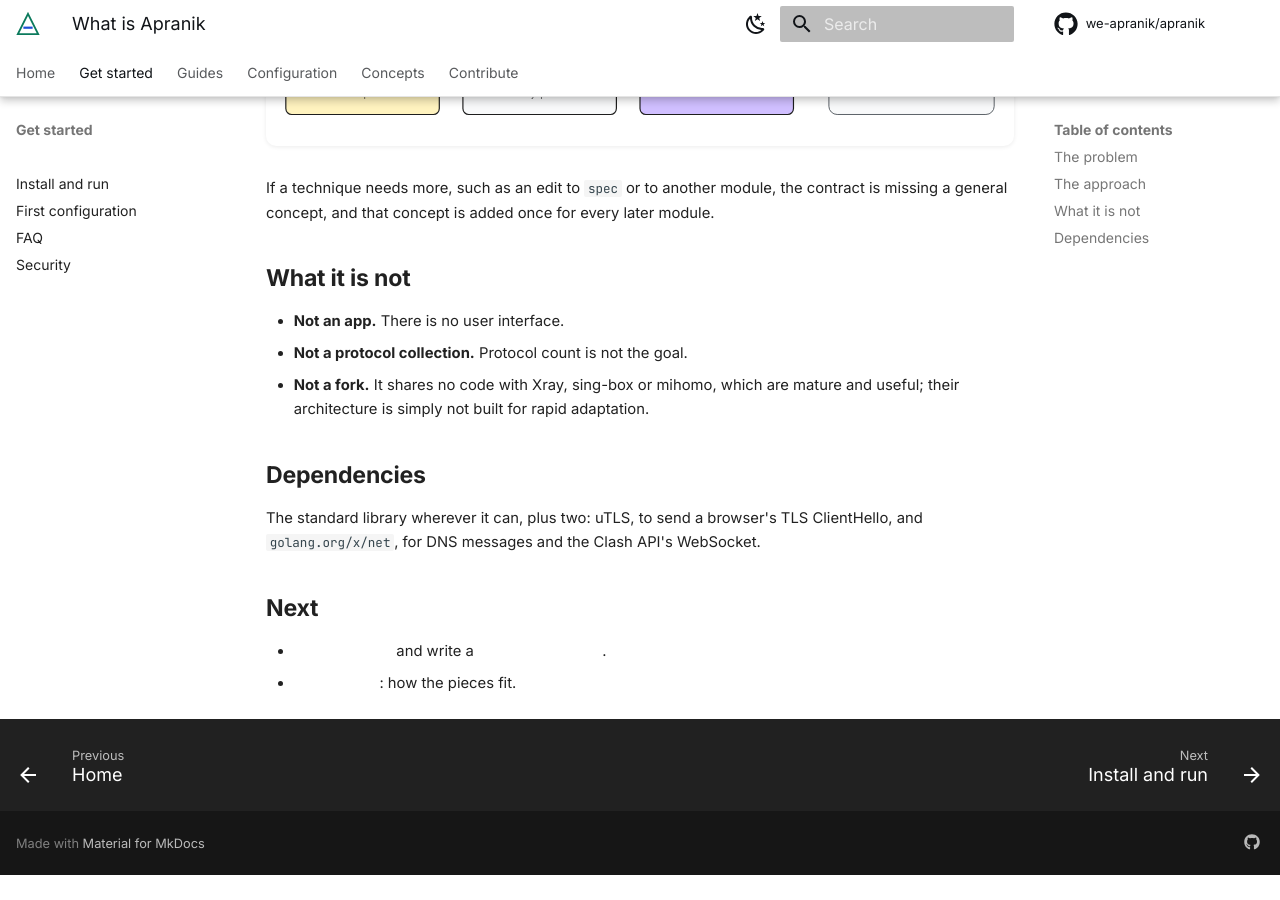
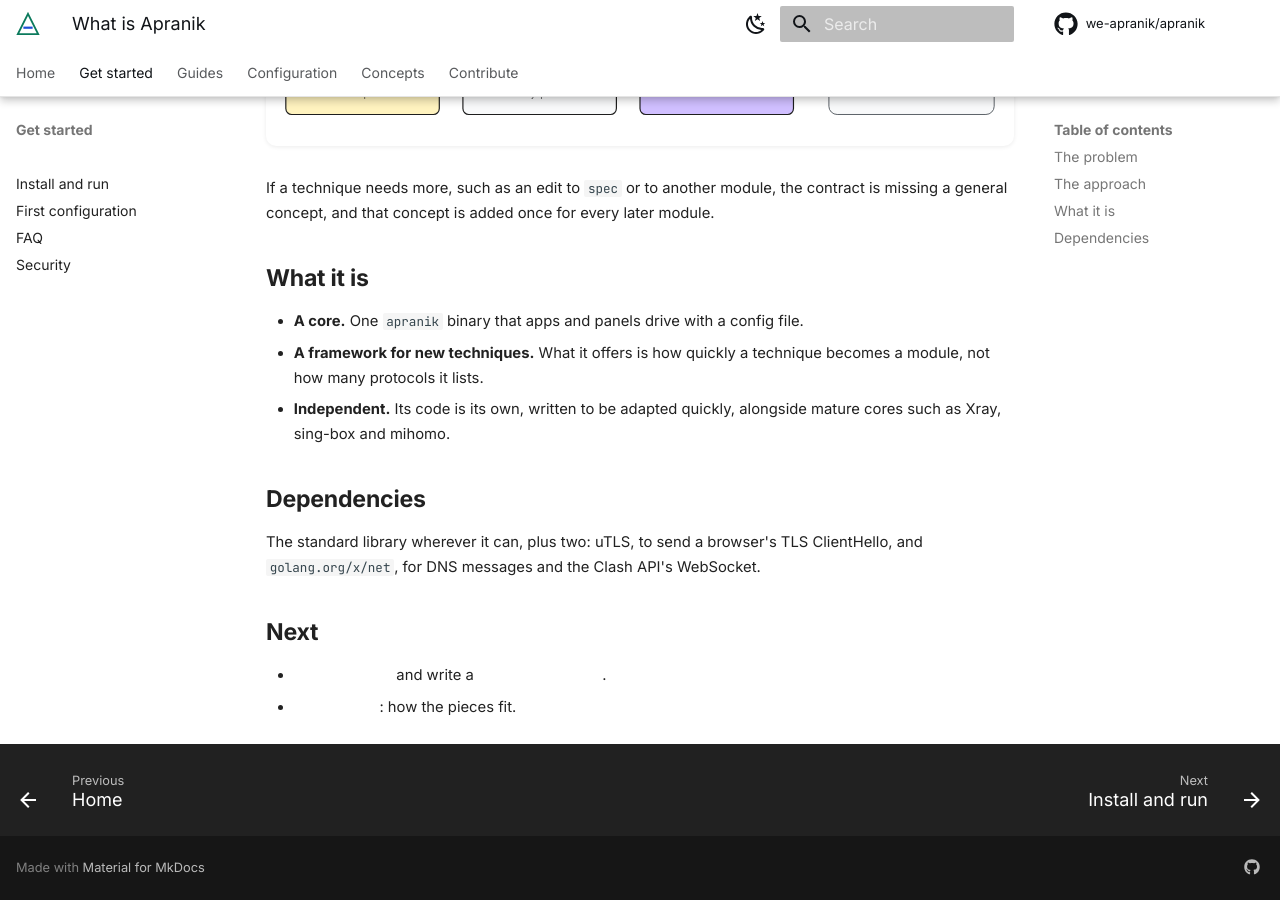
Before and after one commit to we-apranik/apranik, an MkDocs documentation site: the page built from docs/get-started/overview.md, in a window 1280 px wide and 900 px high, scrolled down 835 px. Built offline with MkDocs 1.6.1 and Material for MkDocs 9.7.7, drawn with Linux system fonts in a browser that asks for light colours; plug-ins that fetch from the network failed and are left out; comment, search, counter and statistics services are not loaded; before the commit the page ends 1710 px from its top, so only the background shows below that.

Commit message:
Docs: say what Apranik is, drop the audit notice

```diff
--- a/docs/get-started/overview.md
+++ b/docs/get-started/overview.md
@@ -31,12 +31,13 @@ If a technique needs more, such as an edit to `spec` or to another module, the
 contract is missing a general concept, and that concept is added once for every
 later module.
 
-## What it is not
+## What it is
 
-- **Not an app.** There is no user interface.
-- **Not a protocol collection.** Protocol count is not the goal.
-- **Not a fork.** It shares no code with Xray, sing-box or mihomo, which are mature
-  and useful; their architecture is simply not built for rapid adaptation.
+- **A core.** One `apranik` binary that apps and panels drive with a config file.
+- **A framework for new techniques.** What it offers is how quickly a technique
+  becomes a module, not how many protocols it lists.
+- **Independent.** Its code is its own, written to be adapted quickly, alongside
+  mature cores such as Xray, sing-box and mihomo.
 
 ## Dependencies
 
--- a/docs/overrides/home.html
+++ b/docs/overrides/home.html
@@ -159,9 +159,9 @@
       <h2>Don't trust. Check.</h2>
       <div class="cards">
         <div class="card"><h3>The code is public</h3><p>Read it, run it, question it.</p></div>
-        <div class="card"><h3>Report a vulnerability</h3><p>A private way to reach the maintainers.</p></div>
+        <div class="card"><h3>Report a vulnerability</h3><p>Email the maintainers; never a public issue.</p></div>
         <div class="card"><h3>Every change is reviewed</h3><p>Nothing ships without a second pair of eyes.</p></div>
-        <div class="card"><h3>Clear about its limits</h3><p>It has not been independently audited yet, and the security page says so plainly.</p></div>
+        <div class="card"><h3>Handled privately</h3><p>Reports go to the maintainers by email, and a fix ships before the details are public.</p></div>
       </div>
       <a class="lnk" href="{{ 'get-started/security/' | url }}">Read the security page</a>
     </div></section>
@@ -199,7 +199,7 @@
         <details><summary>How is it different from other proxy tools?</summary><p>It's built around adding new methods as separate modules, so a researcher can contribute one without learning the whole project, and a maintainer can review it on its own.</p></details>
         <details><summary>Is it free, and who can use it?</summary><p>It's free to use and free to adapt, and any community can adapt it to the censorship it faces, wherever it is. It is released under the <a href="{{ config.repo_url }}/blob/main/LICENSE">Mozilla Public License 2.0</a>.</p></details>
         <details><summary>How do I add a new method?</summary><p>Write it as a module, test it on its own, and send it for review. Every change is reviewed before it ships. The <a href="{{ 'contribute/' | url }}">contributing guide</a> walks through it.</p></details>
-        <details><summary>Is it safe to use?</summary><p>Apranik is open source, so anyone can read and check the code. Every change is reviewed before it ships, and vulnerability reports are handled privately. It has not had an independent security audit yet; the <a href="{{ 'get-started/security/' | url }}">security page</a> says so plainly.</p></details>
+        <details><summary>Is it safe to use?</summary><p>Apranik is open source, so anyone can read and check the code. Every change is reviewed before it ships, and vulnerability reports are handled privately. The <a href="{{ 'get-started/security/' | url }}">security page</a> says how to report one.</p></details>
         <details><summary>Does it make me anonymous?</summary><p>Apranik's job is to get you around blocking. Anonymity is a different goal that needs its own tools, so if it matters to you, plan for it separately.</p></details>
         <details><summary>Will it always work?</summary><p>Apranik is built for a moving target. Censors keep blocking what works, so no single method lasts forever. That is why new methods are added as modules and shipped to every app in one release: access can adapt as fast as blocking does.</p></details>
         <details><summary>How do I report a security issue?</summary><p>Use the private channel on the security page, and please don't post it publicly. <span class="todo">[TODO: add the link to the private reporting channel.]</span></p></details>
```
Also changed, not shown: README.md (+3 -4 lines), docs/get-started/faq.md (+1 -1 lines).
